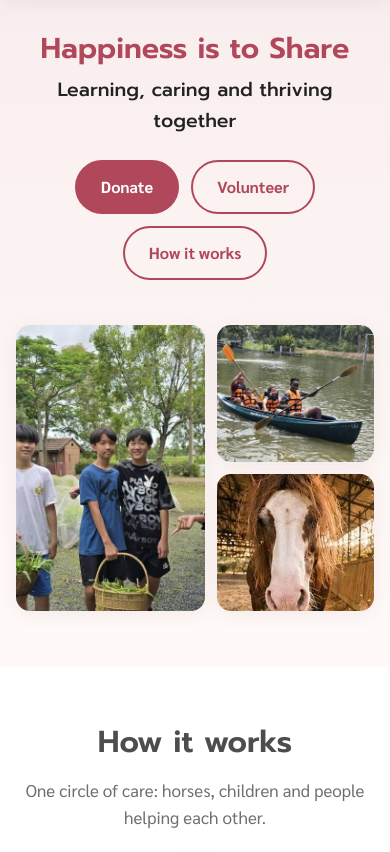
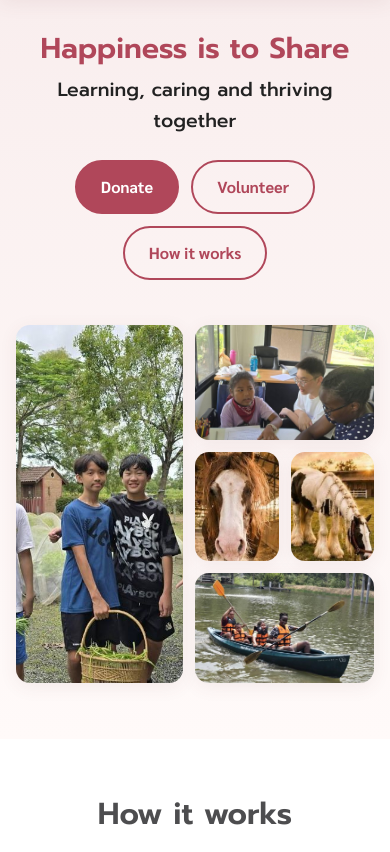
Before and after one commit to apinyacode/FarmDeApp, a Flask app: page / in a window 390 px wide. Shown: the part 79-931 px from the top of the page. Run offline with Flask 3, Linux system fonts and the light colour scheme.

Commit message:
Home page: five-photo mosaic matching the share picture
Tall farm-garden photo on the left; on the right the learning activity,
two horses side by side, and canoeing. Same layout on phones.

Co-Authored-By: Claude Opus 5.5 <noreply@anthropic.com>
Claude-Session: https://claude.ai/code/session_01AaPRwojYiVyxCgWuJqAKQj

```diff
--- a/data/site.json
+++ b/data/site.json
@@ -196,8 +196,8 @@
       "alt": "Young people holding baskets of vegetables they picked on the farm"
     },
     {
-      "file": "volunteer/kayaking.jpg",
-      "alt": "Volunteers canoeing on the farm pond"
+      "file": "volunteer/teaching.jpg",
+      "alt": "Volunteers helping children with a learning activity"
     },
     {
       "file": "horses/horse2.jpg",
@@ -206,6 +206,10 @@
     {
       "file": "horses/horse4.jpg",
       "alt": "A retired horse grazing at sunset"
+    },
+    {
+      "file": "volunteer/kayaking.jpg",
+      "alt": "Volunteers canoeing on the farm pond"
     }
   ],
   "story": {
--- a/static/css/style.css
+++ b/static/css/style.css
@@ -269,15 +269,15 @@ section[id], article[id] { scroll-margin-top: 84px; }
 .hero-text h1 { font-size: calc(clamp(2rem, 4.2vw, 3rem) * var(--fs-headline, 1)); margin: 0 0 12px; }
 .hero-text .lead { margin: 0 0 8px; font-size: calc(1.2rem * var(--fs-tagline, 1)); }
 .hero-split .hero-cta { justify-content: flex-start; }
-.hero-mosaic { display: grid; grid-template-columns: 1.2fr 1fr; grid-template-rows: 1fr 1fr; gap: 12px; aspect-ratio: 5 / 4; }
-.hero-mosaic img { width: 100%; height: 100%; object-fit: cover; border-radius: var(--radius); box-shadow: var(--shadow); min-height: 0; }
-.hero-mosaic .m1 { grid-row: span 2; }
-.hero-mosaic .m4 { display: none; }
-@media (min-width: 1000px) {
-  .hero-mosaic { grid-template-columns: 1.2fr 1fr 1fr; grid-template-rows: 1fr 1fr; aspect-ratio: 16 / 11; }
-  .hero-mosaic .m2 { grid-column: span 2; }
-  .hero-mosaic .m4 { display: block; }
-}
+/* Same arrangement as the share picture: one tall photo on the left; on the right a wide
+   photo, two side by side, and another wide photo. */
+.hero-mosaic { display: grid; grid-template-columns: 1fr 0.5fr 0.5fr; grid-template-rows: 1fr 0.95fr 0.95fr; gap: 12px; aspect-ratio: 1 / 1; }
+.hero-mosaic img { width: 100%; height: 100%; object-fit: cover; border-radius: var(--radius); box-shadow: var(--shadow); min-height: 0; min-width: 0; }
+.hero-mosaic .m1 { grid-column: 1; grid-row: 1 / 4; }
+.hero-mosaic .m2 { grid-column: 2 / 4; grid-row: 1; }
+.hero-mosaic .m3 { grid-column: 2; grid-row: 2; }
+.hero-mosaic .m4 { grid-column: 3; grid-row: 2; }
+.hero-mosaic .m5 { grid-column: 2 / 4; grid-row: 3; }
 @media (max-width: 800px) {
   .hero-grid { grid-template-columns: 1fr; gap: 28px; }
   .hero-split { text-align: center; padding-top: 32px; }
```
